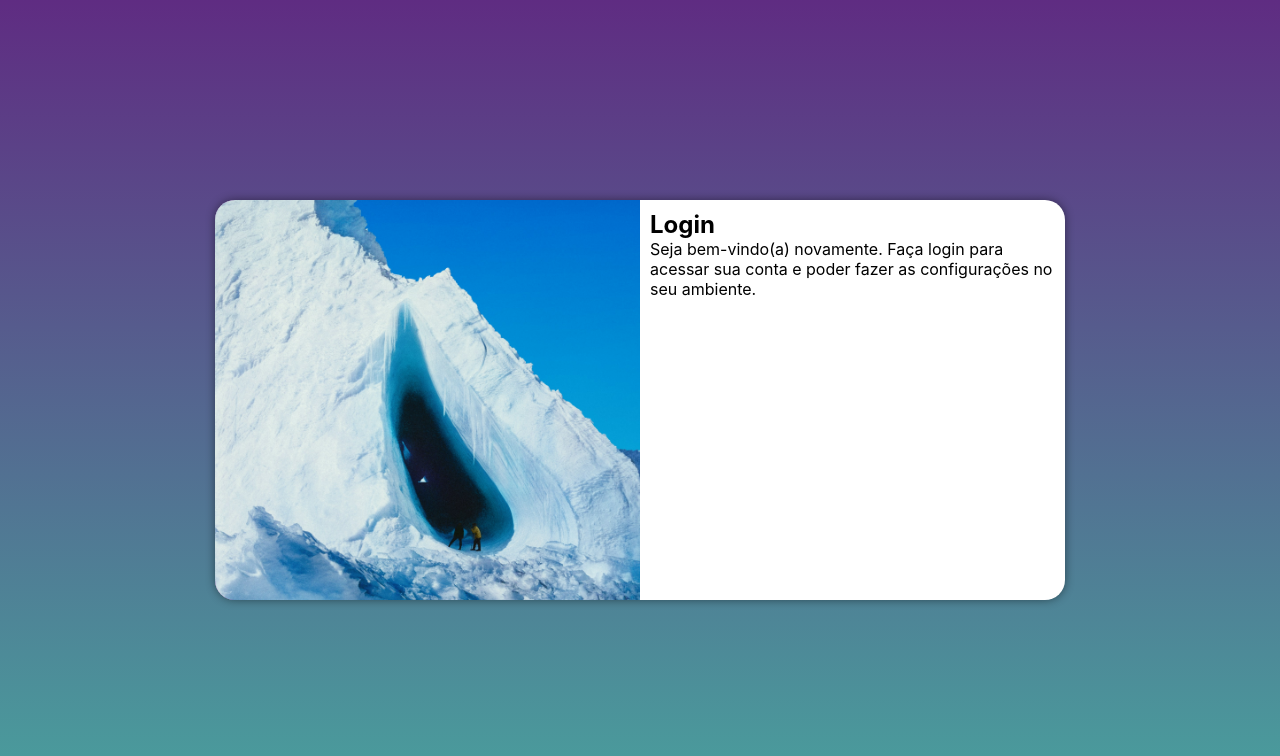
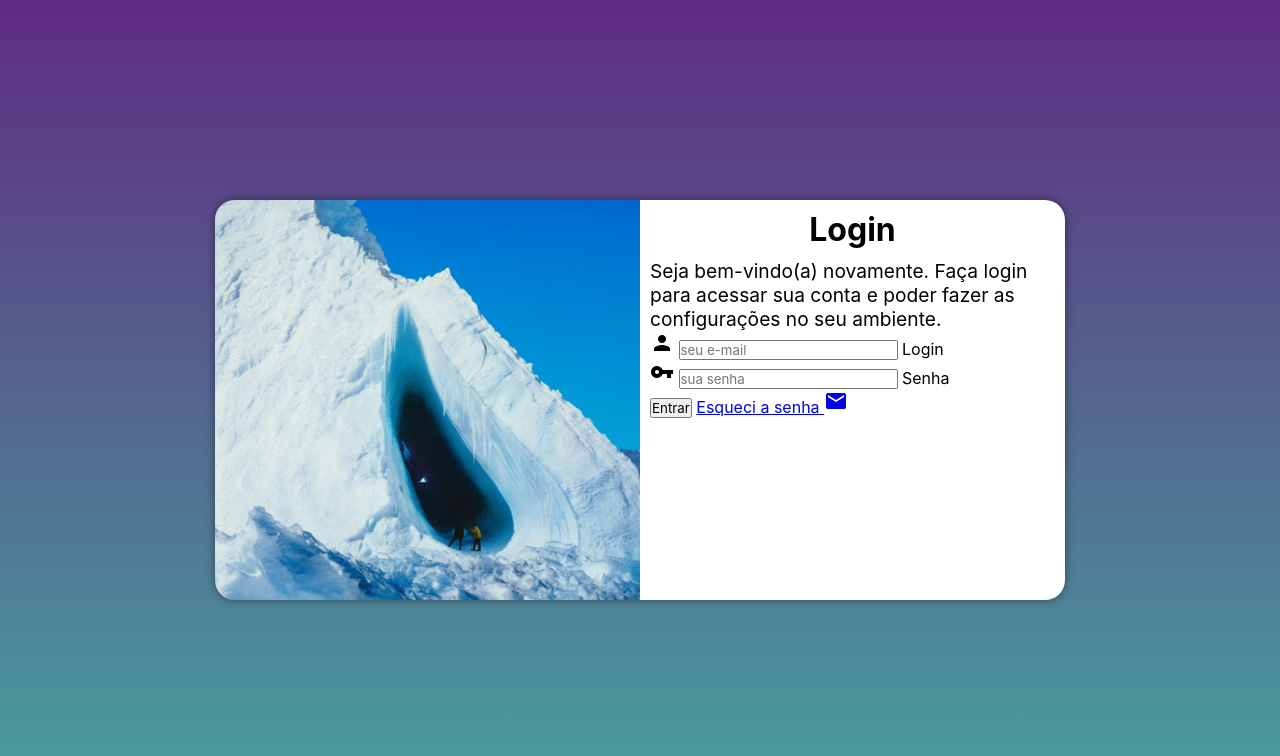
Before and after one commit to ErickaVanessa/projeto-login, a plain HTML site: page index.html in a window 1280 px wide. Drawn offline with Linux system fonts and the light colour scheme.

Commit message:
modified

```diff
--- a/estilos/media-query.css
+++ b/estilos/media-query.css
@@ -54,4 +54,14 @@ Grandes telas: acima de 1200px
         float: right;
         width: 50%;
     }
+
+    #formulario h1{
+        font-size: 2em;
+    }
+
+
+     #formulario > p{
+        font-size: 1.2em;
+
+    }
 }
--- a/estilos/style.css
+++ b/estilos/style.css
@@ -56,3 +56,15 @@ main{
     display: block;
     padding: 10px;
 }
+
+
+#formulario h1{
+    text-align: center;
+    margin-bottom: 10px;
+}
+
+
+ #formulario > p{
+    font-size: 0.8em;
+
+}
```
Also changed, not shown: index.html (+2 -2 lines).
